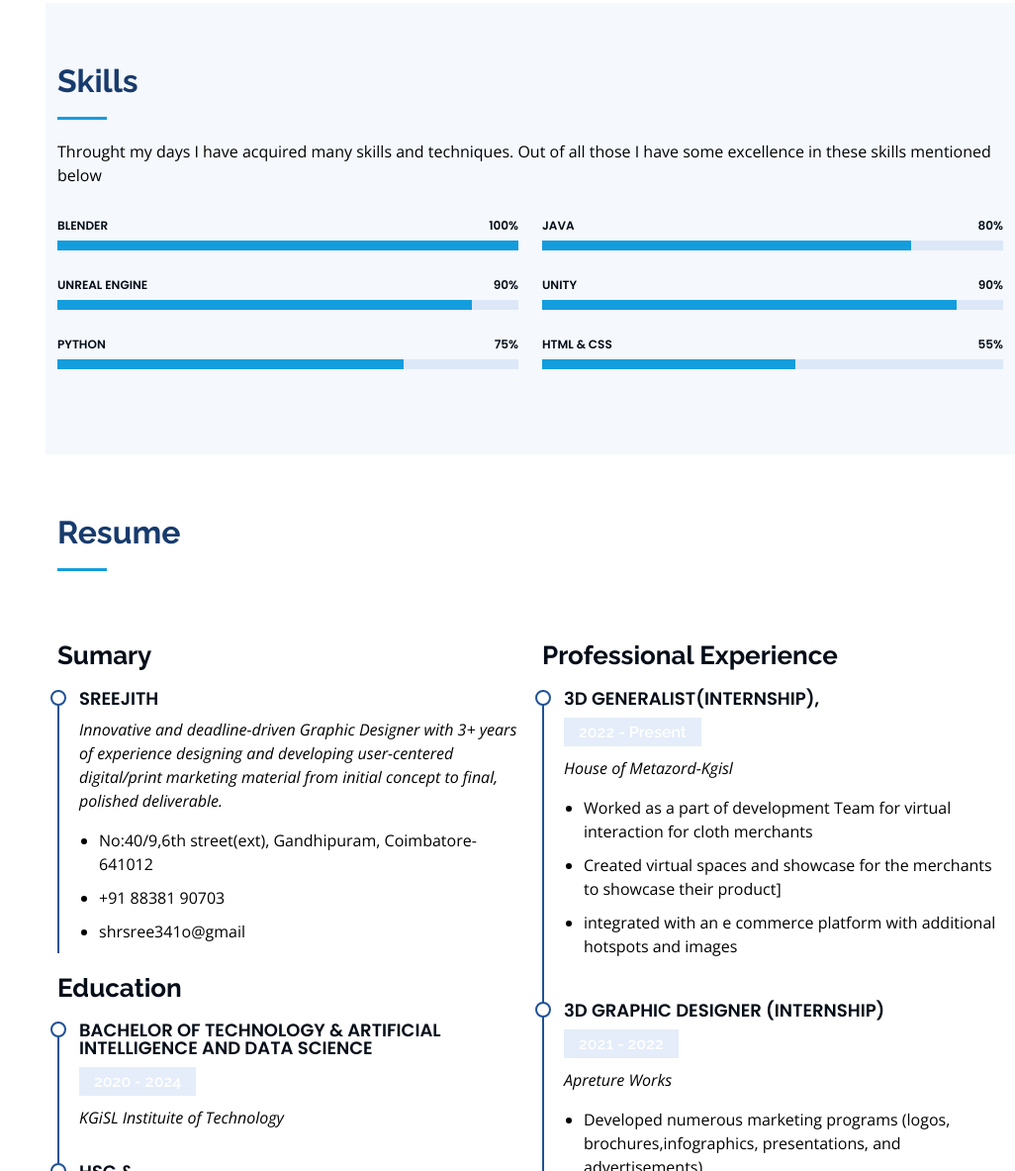
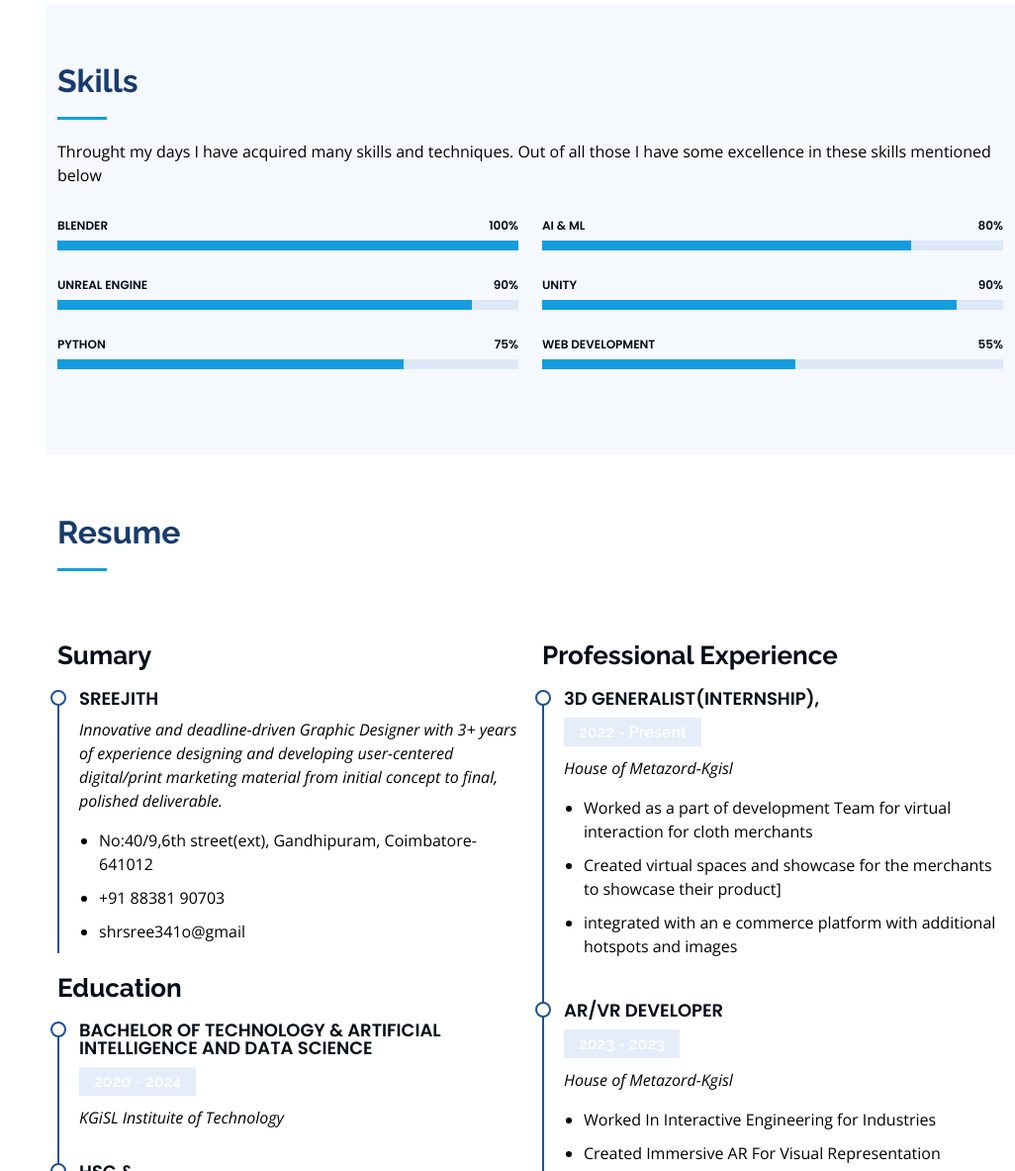
Before and after one commit to sreejithSHR/sreejithSHR.github.io, a plain HTML site: page index.html in a window 1280 px wide. Shown: the part 1617-2800 px from the top of the page at 99% size, without its empty margins (254-1280 px from the left). Drawn offline with nearby package versions, Linux system fonts and the light colour scheme.

Commit message:
Update index.html

```diff
--- a/index.html
+++ b/index.html
@@ -158,7 +158,7 @@
           <div class="col-lg-6" data-aos="fade-up" data-aos-delay="100">
 
             <div class="progress">
-              <span class="skill">Java <i class="val">80%</i></span>
+              <span class="skill">AI & ML <i class="val">80%</i></span>
               <div class="progress-bar-wrap">
                 <div class="progress-bar" role="progressbar" aria-valuenow="80" aria-valuemin="0" aria-valuemax="100"></div>
               </div>
@@ -172,7 +172,7 @@
             </div>
 
             <div class="progress">
-              <span class="skill">HTML & CSS <i class="val">55%</i></span>
+              <span class="skill">Web Development <i class="val">55%</i></span>
               <div class="progress-bar-wrap">
                 <div class="progress-bar" role="progressbar" aria-valuenow="55" aria-valuemin="0" aria-valuemax="100"></div>
               </div>
@@ -240,6 +240,17 @@
                 <li>integrated with an e commerce platform with additional hotspots and images</li>
               </ul>
             </div>
+		<div class="resume-item">
+              <h4>AR/VR Developer </h4>
+              <h5>2023 - 2023</h5>
+              <p><em>House of Metazord-Kgisl </em></p>
+              <ul>
+                <li>Worked In Interactive Engineering for Industries</li>
+                <li>Created Immersive AR For Visual Representation </li>
+                <li>Worked As A Part Of R&D and been part of Application Development</li>
+              </ul>
+            </div>
+
 			<div class="resume-item">
               <h4>3D Graphic Designer (Internship)</h4>
               <h5>2021 - 2022</h5>
```
